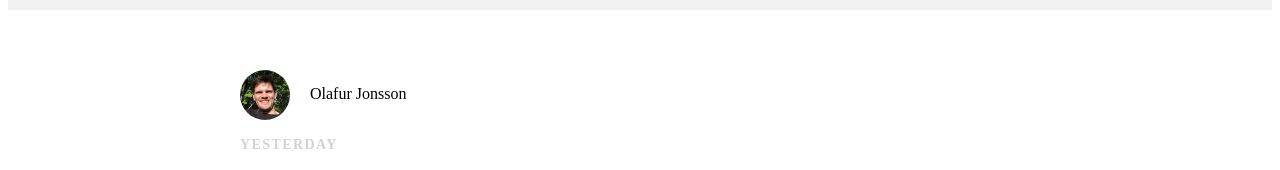
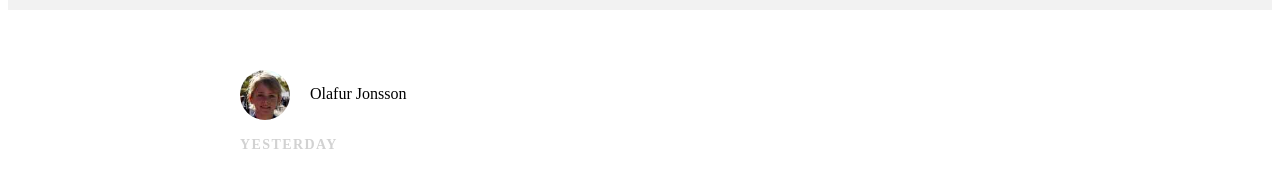
Before and after one commit to Jollyboy81/jollyboy81.github.io, a plain HTML site: page index.html in a window 1280 px wide. Shown: the part 492-662 px from the top of the page. Drawn offline with Linux system fonts and the light colour scheme.

Commit message:
Add files via upload

```diff
--- a/index.html
+++ b/index.html
@@ -32,7 +32,7 @@
       <div class="post-container">
         <div class="post">
           <div class="post-author">
-            <img src="IMG_1034.jpg" alt="author">
+            <img src="me.jpg" alt="author">
             <span>Olafur Jonsson</span>
           </div>
           <p class="post-date">Yesterday</p>
```
